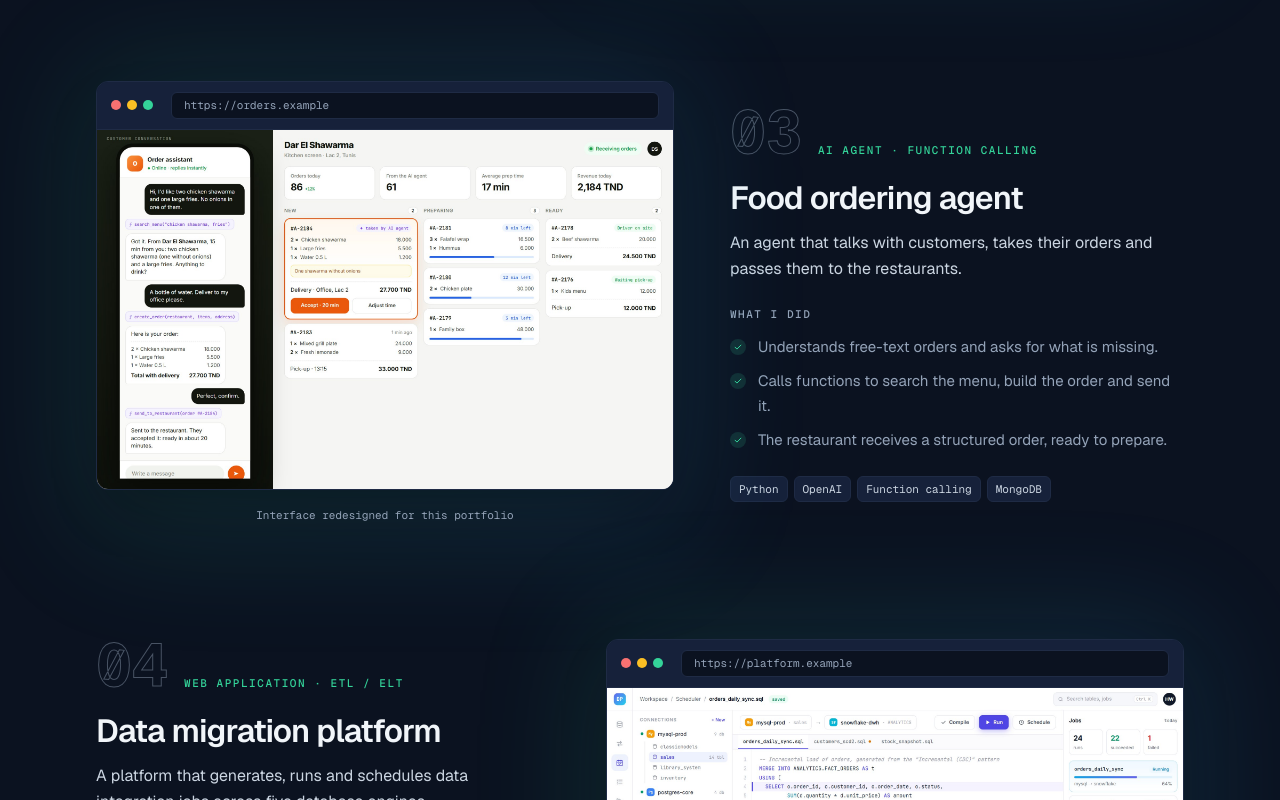
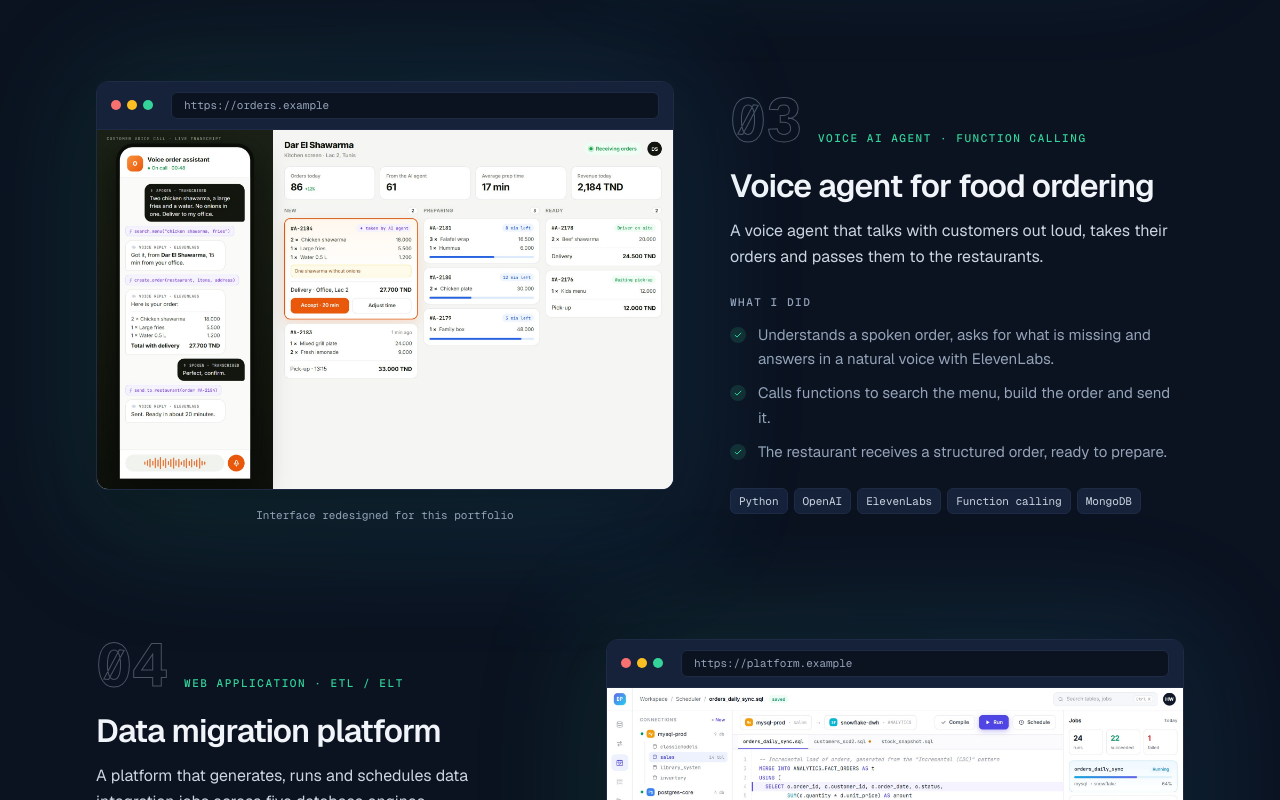
Before and after one commit to HoussemEddineWeslati/portfolio, a Next.js app: page / in a window 1280 px wide. Shown: the part 3300-4100 px from the top of the page. Built offline with nearby package versions, Linux system fonts and the light colour scheme.

Commit message:
fix: food ordering agent is a voice agent with elevenlabs

```diff
--- a/mockups/order-agent.html
+++ b/mockups/order-agent.html
@@ -2,7 +2,7 @@
 <html lang="en">
 <head>
 <meta charset="utf-8">
-<title>Food ordering agent · interface</title>
+<title>Voice ordering agent · interface</title>
 <link rel="preconnect" href="https://fonts.googleapis.com">
 <link href="https://fonts.googleapis.com/css2?family=Inter:wght@400;500;600;700;800&family=JetBrains+Mono:wght@400;500;600&display=swap" rel="stylesheet">
 <style>
@@ -27,7 +27,9 @@
   .sum div { display:flex; justify-content:space-between; font-size:12.5px; color:var(--soft); padding:1.5px 0; }
   .sum .tot { font-weight:700; color:var(--ink); font-size:13.5px; margin-top:4px; }
   .inp { padding:12px 14px 18px; border-top:1px solid var(--line); display:flex; gap:9px; align-items:center; }
-  .inp span { flex:1; height:42px; border-radius:999px; background:#f1f3ef; display:flex; align-items:center; padding:0 16px; color:var(--muted); }
+  .wave { flex:1; height:42px; border-radius:999px; background:#f1f3ef; display:flex; align-items:center; justify-content:center; gap:3.5px; padding:0 16px; }
+  .wave s { width:3px; border-radius:3px; background:var(--brand); opacity:.85; }
+  .spk { display:flex; align-items:center; gap:5px; font:500 9.5px "JetBrains Mono"; letter-spacing:.06em; text-transform:uppercase; margin-bottom:4px; opacity:.7; }
   .inp i { width:42px; height:42px; border-radius:50%; background:var(--brand); display:grid; place-items:center; color:#fff; font-style:normal; }
   .lab { position:absolute; left:24px; top:14px; font:500 10.5px "JetBrains Mono"; letter-spacing:.14em; text-transform:uppercase; color:#8b9485; }
 
@@ -65,16 +67,15 @@
 </head>
 <body>
 <div class="chat">
-  <span class="lab">Customer conversation</span>
+  <span class="lab">Customer voice call · live transcript</span>
   <div class="phone">
-    <div class="ph"><i>O</i><div><b>Order assistant</b><small>● Online · replies instantly</small></div></div>
+    <div class="ph"><i>O</i><div><b>Voice order assistant</b><small>● On call · 00:48</small></div></div>
     <div class="ms">
-      <div class="b u">Hi, I'd like two chicken shawarma and one large fries. No onions in one of them.</div>
+      <div class="b u"><div class="spk">🎙 Spoken · transcribed</div>Two chicken shawarma, a large fries and a water. No onions in one. Deliver to my office.</div>
       <div class="fn"><u>ƒ</u> search_menu("chicken shawarma, fries")</div>
-      <div class="b a">Got it. From <b>Dar El Shawarma</b>, 15 min from you: two chicken shawarma (one without onions) and a large fries. Anything to drink?</div>
-      <div class="b u">A bottle of water. Deliver to my office please.</div>
+      <div class="b a"><div class="spk">🔊 Voice reply · ElevenLabs</div>Got it, from <b>Dar El Shawarma</b>, 15 min from your office.</div>
       <div class="fn"><u>ƒ</u> create_order(restaurant, items, address)</div>
-      <div class="b a">Here is your order:
+      <div class="b a"><div class="spk">🔊 Voice reply · ElevenLabs</div>Here is your order:
         <div class="sum">
           <div><span>2 × Chicken shawarma</span><span>18.000</span></div>
           <div><span>1 × Large fries</span><span>5.500</span></div>
@@ -82,11 +83,11 @@
           <div class="tot"><span>Total with delivery</span><span>27.700 TND</span></div>
         </div>
       </div>
-      <div class="b u">Perfect, confirm.</div>
+      <div class="b u"><div class="spk">🎙 Spoken · transcribed</div>Perfect, confirm.</div>
       <div class="fn"><u>ƒ</u> send_to_restaurant(order #A-2184)</div>
-      <div class="b a">Sent to the restaurant. They accepted it: ready in about 20 minutes.</div>
+      <div class="b a"><div class="spk">🔊 Voice reply · ElevenLabs</div>Sent. Ready in about 20 minutes.</div>
     </div>
-    <div class="inp"><span>Write a message</span><i>➤</i></div>
+    <div class="inp"><div class="wave"><s style="height:8px"></s><s style="height:14px"></s><s style="height:22px"></s><s style="height:12px"></s><s style="height:26px"></s><s style="height:18px"></s><s style="height:30px"></s><s style="height:16px"></s><s style="height:24px"></s><s style="height:10px"></s><s style="height:20px"></s><s style="height:28px"></s><s style="height:14px"></s><s style="height:22px"></s><s style="height:9px"></s><s style="height:17px"></s><s style="height:25px"></s><s style="height:13px"></s><s style="height:21px"></s><s style="height:11px"></s><s style="height:19px"></s><s style="height:27px"></s><s style="height:12px"></s><s style="height:8px"></s></div><i><svg viewBox="0 0 24 24" width="19" height="19" fill="none" stroke="#fff" stroke-width="2" stroke-linecap="round"><rect x="9" y="3" width="6" height="11" rx="3"/><path d="M5 11a7 7 0 0 0 14 0M12 18v3"/></svg></i></div>
   </div>
 </div>
 
--- a/src/content/en.ts
+++ b/src/content/en.ts
@@ -107,17 +107,17 @@ export const en = {
       {
         id: "agent",
         cats: ["ai"],
-        kicker: "AI agent · Function calling",
-        title: "Food ordering agent",
-        text: "An agent that talks with customers, takes their orders and passes them to the restaurants.",
+        kicker: "Voice AI agent · Function calling",
+        title: "Voice agent for food ordering",
+        text: "A voice agent that talks with customers out loud, takes their orders and passes them to the restaurants.",
         points: [
-          "Understands free-text orders and asks for what is missing.",
+          "Understands a spoken order, asks for what is missing and answers in a natural voice with ElevenLabs.",
           "Calls functions to search the menu, build the order and send it.",
           "The restaurant receives a structured order, ready to prepare.",
         ],
-        tags: ["Python", "OpenAI", "Function calling", "MongoDB"],
+        tags: ["Python", "OpenAI", "ElevenLabs", "Function calling", "MongoDB"],
         image: "/work/mock/order-agent.jpg",
-        alt: "A customer chat with the ordering agent, next to the restaurant's order screen",
+        alt: "A customer speaking with the voice ordering agent, next to the restaurant's order screen",
         address: "https://orders.example",
         real: false,
         href: "",
@@ -193,7 +193,7 @@ export const en = {
         company: "24 B.E.Y.",
         place: "Tunis, Tunisia · Hybrid",
         dates: "May 2025 - Dec 2025",
-        text: "Built a voice chatbot for an e-ticketing website and an AI agent for a food ordering app, with OpenAI models, RAG, function calling and MongoDB.",
+        text: "Built a voice chatbot for an e-ticketing website and a voice AI agent for a food ordering app, with OpenAI models, ElevenLabs, RAG, function calling and MongoDB.",
       },
       {
         role: "Data Systems Engineer",
--- a/src/content/fr.ts
+++ b/src/content/fr.ts
@@ -108,17 +108,17 @@ export const fr: Dict = {
       {
         id: "agent",
         cats: ["ai"],
-        kicker: "Agent IA · Appel de fonctions",
-        title: "Agent de commande de repas",
-        text: "Un agent qui échange avec les clients, prend leurs commandes et les transmet aux restaurants.",
+        kicker: "Agent IA vocal · Appel de fonctions",
+        title: "Agent vocal de commande de repas",
+        text: "Un agent vocal qui parle avec les clients, prend leurs commandes et les transmet aux restaurants.",
         points: [
-          "Comprend une commande en texte libre et demande ce qui manque.",
+          "Comprend une commande dictée, demande ce qui manque et répond d'une voix naturelle avec ElevenLabs.",
           "Appelle des fonctions pour chercher dans le menu, composer la commande et l'envoyer.",
           "Le restaurant reçoit une commande structurée, prête à préparer.",
         ],
-        tags: ["Python", "OpenAI", "Function calling", "MongoDB"],
+        tags: ["Python", "OpenAI", "ElevenLabs", "Function calling", "MongoDB"],
         image: "/work/mock/order-agent.jpg",
-        alt: "Une conversation client avec l'agent de commande, à côté de l'écran du restaurant",
+        alt: "Un client qui parle avec l'agent vocal de commande, à côté de l'écran du restaurant",
         address: "https://orders.example",
         real: false,
         href: "",
@@ -194,7 +194,7 @@ export const fr: Dict = {
         company: "24 B.E.Y.",
         place: "Tunis, Tunisie · Hybride",
         dates: "Mai 2025 - Déc. 2025",
-        text: "Construction d'un chatbot vocal pour un site de billetterie et d'un agent IA pour une application de commande de repas, avec les modèles OpenAI, le RAG, l'appel de fonctions et MongoDB.",
+        text: "Construction d'un chatbot vocal pour un site de billetterie et d'un agent IA vocal pour une application de commande de repas, avec les modèles OpenAI, ElevenLabs, le RAG, l'appel de fonctions et MongoDB.",
       },
       {
         role: "Ingénieur systèmes de données",
```
Also changed, not shown: public/work/mock/order-agent.jpg.
